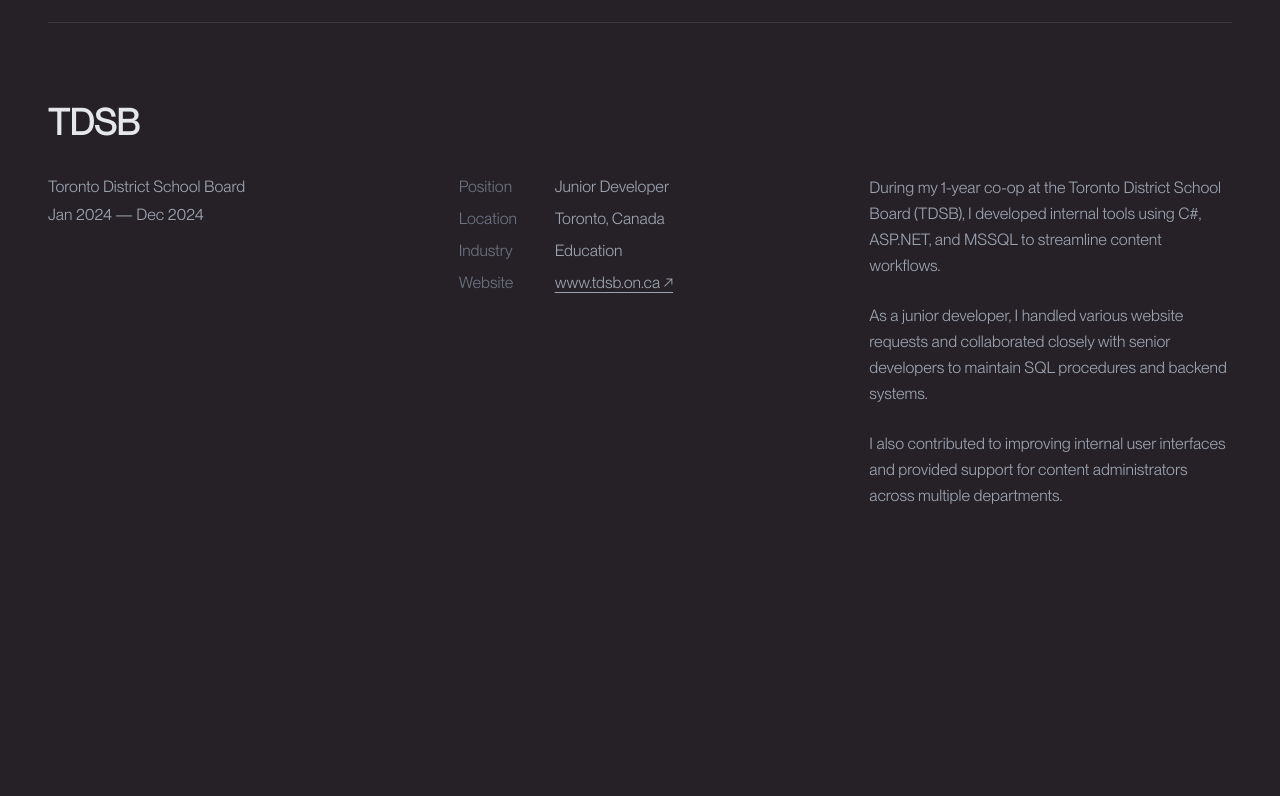
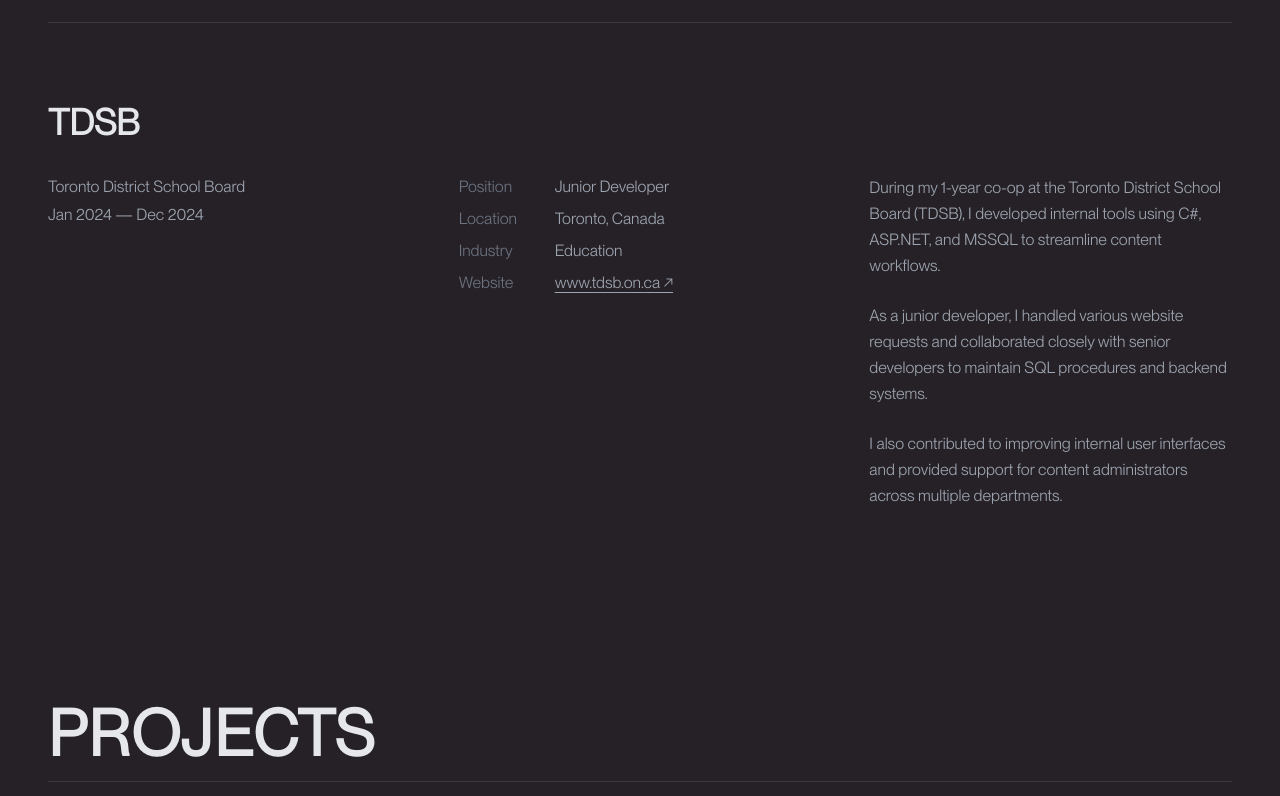
Before and after one commit to runner-jaimie/Jaimie, a Next.js app: page / in a window 1280 px wide. Shown: the part 1681-2477 px from the top of the page. Before the commit the page ends 2286 px from the top, so only its background shows below. Built offline with nearby package versions, Linux system fonts and the light colour scheme; a web font is replaced by a local one.

Commit message:
chore: include Projects section in homepage layout

```diff
--- a/pages/index.tsx
+++ b/pages/index.tsx
@@ -1,8 +1,9 @@
 // pages/index.tsx
+import Navbar from '@/components/Navbar';
+import Hero from '@/components/Hero';
 import About from '@/components/About';
 import Experience from '@/components/Experience';
-import Hero from '@/components/Hero';
-import Navbar from '@/components/Navbar';
+import Projects from '@/components/Projects';
 
 export default function Home() {
   return (
@@ -11,6 +12,7 @@
       <Hero />
       <About />
       <Experience />
+      <Projects />
     </>
   );
 }
```
